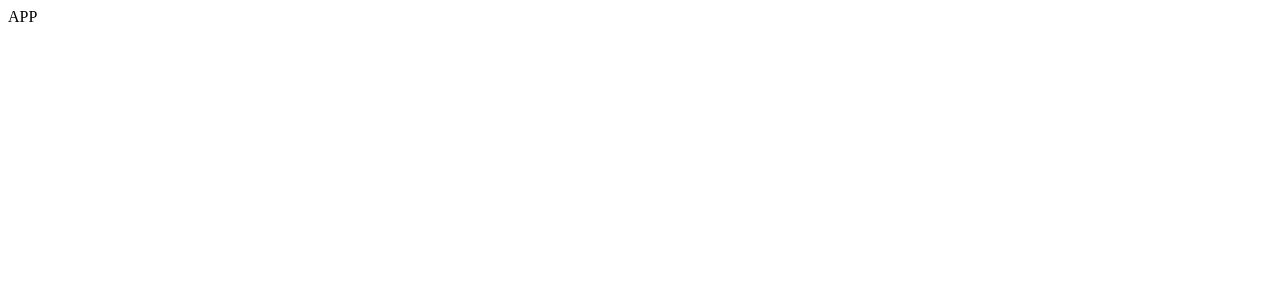
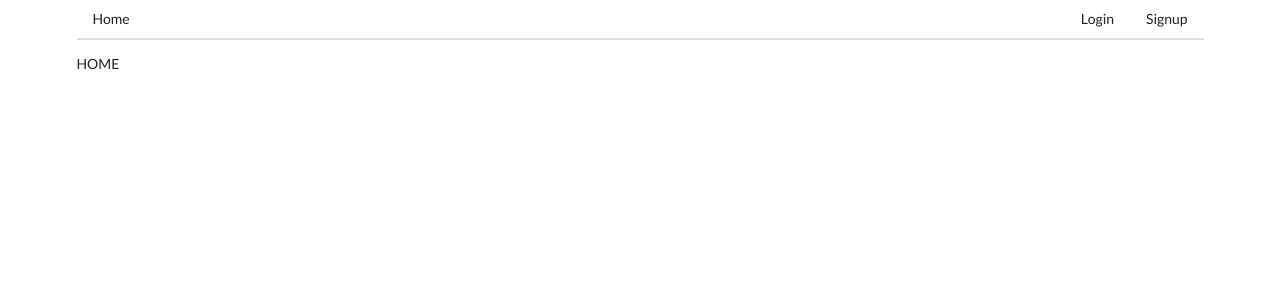
Before and after one commit to MLH-Sprint-1/mlh-sprint-1, a React (Create React App) app in the folder client/: page / in a window 1280 px wide. Shown: the top 300 px of the page. Built offline with nearby package versions, Linux system fonts and the light colour scheme.

Commit message:
Add Header

```diff
--- a/client/package.json
+++ b/client/package.json
@@ -8,6 +8,7 @@
     "@testing-library/user-event": "^7.2.1",
     "react": "^16.13.1",
     "react-dom": "^16.13.1",
+    "react-router-dom": "^5.2.0",
     "react-scripts": "3.4.3"
   },
   "scripts": {
--- a/client/public/index.html
+++ b/client/public/index.html
@@ -3,6 +3,7 @@
   <head>
     <meta charset="utf-8" />
     <link rel="icon" href="%PUBLIC_URL%/favicon.ico" />
+    <link rel="stylesheet" href="https://cdnjs.cloudflare.com/ajax/libs/semantic-ui/2.4.1/semantic.min.css" integrity="sha512-8bHTC73gkZ7rZ7vpqUQThUDhqcNFyYi2xgDgPDHc+GXVGHXq+xPjynxIopALmOPqzo9JZj0k6OqqewdGO3EsrQ==" crossorigin="anonymous" />
     <meta name="viewport" content="width=device-width, initial-scale=1" />
     <meta name="theme-color" content="#000000" />
     <meta
--- a/client/src/components/App.js
+++ b/client/src/components/App.js
@@ -1,9 +1,20 @@
 import React from 'react';
+import { BrowserRouter, Route } from 'react-router-dom';
+import Header from './Header';
+import Home from './Home';
+import Login from './Login';
+import Signup from './Signup';
 
 const App = () => {
     return (
-        <div>
-            APP
+        <div className="ui container">
+            <BrowserRouter>
+                <Header />
+                <Route path="/" exact component={Home} />
+                <Route path="/login" exact component={Login} />
+                <Route path="/signup" exact component={Signup} />
+            </BrowserRouter>
+
         </div>
     );
 };
--- /dev/null
+++ b/client/src/components/Header.js
@@ -0,0 +1,22 @@
+import React from 'react';
+import { Link } from 'react-router-dom';
+
+const Header = () => {
+    return (
+        <div className="ui secondary pointing menu">
+            <Link to='/' className="item">
+                Home
+            </Link>
+            <div className="right menu">
+                <Link to="/login" className="item">
+                    Login
+                </Link>
+                <Link to="/signup" className="item">
+                    Signup
+                </Link>
+            </div>
+        </div>
+    );
+};
+
+export default Header;
--- /dev/null
+++ b/client/src/components/Home.js
@@ -0,0 +1,11 @@
+import React from 'react';
+
+const Home = () => {
+    return (
+        <div>
+            HOME
+        </div>
+    );
+};
+
+export default Home;
--- /dev/null
+++ b/client/src/components/Login.js
@@ -0,0 +1,11 @@
+import React from 'react';
+
+const Login = () => {
+    return (
+        <div>
+            LOGIN PAGE
+        </div>
+    );
+};
+
+export default Login;
--- /dev/null
+++ b/client/src/components/Signup.js
@@ -0,0 +1,11 @@
+import React from 'react';
+
+const Signup = () => {
+    return (
+        <div>
+            SIGNUP PAGE
+        </div>
+    );
+};
+
+export default Signup;
```
Also changed, not shown: 1 other file (tests, documents, lock files or other folders).
